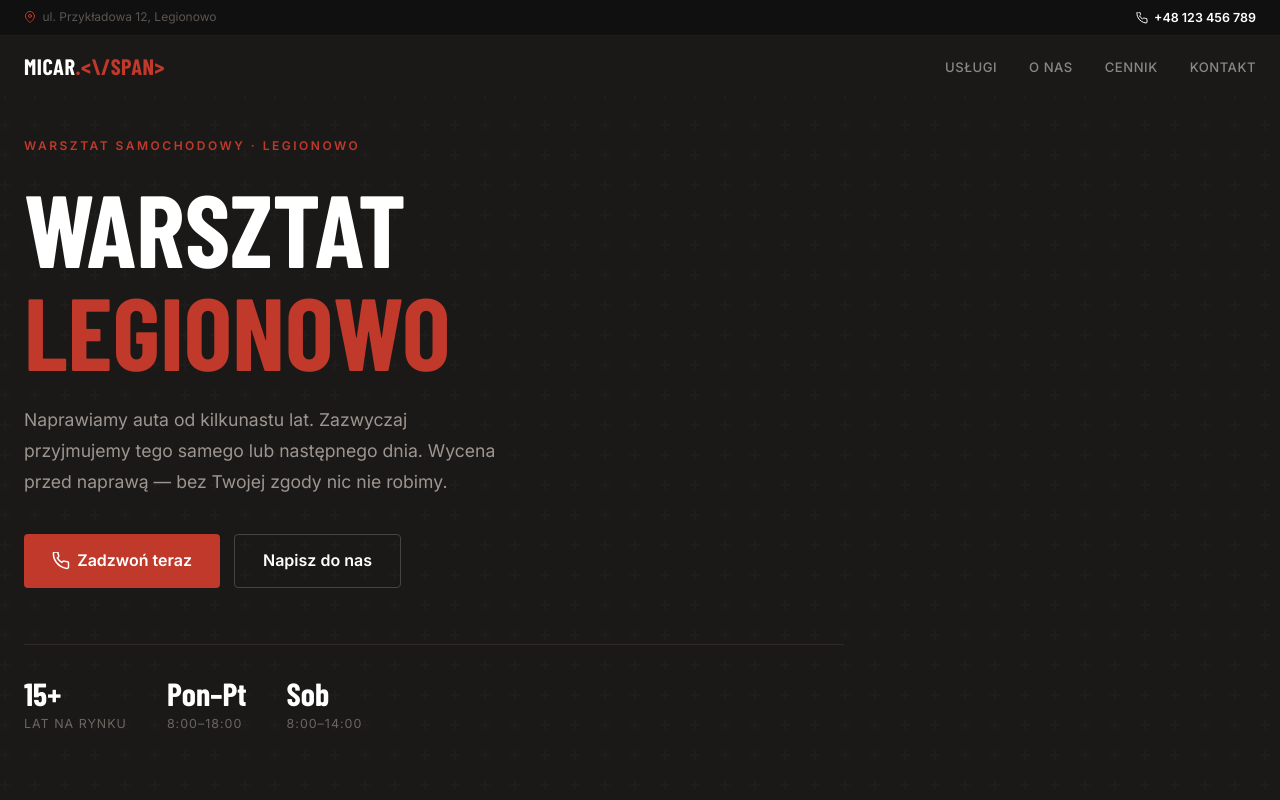
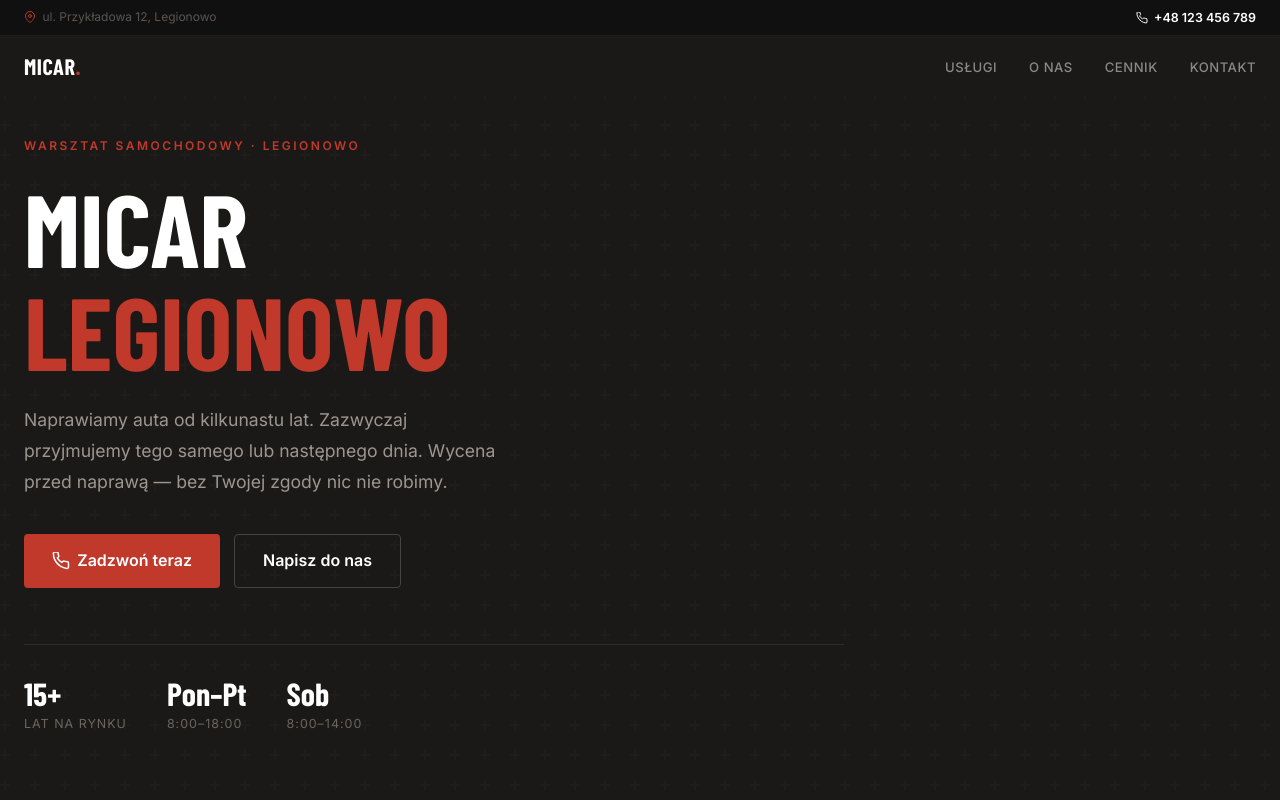
Before and after one commit to JK-2005/warsztat, a plain HTML site: page index.html in a window 1280 px wide. Shown: the top 800 px of the page. Drawn offline with nearby package versions, Linux system fonts and the light colour scheme; a web font is replaced by a local one.

Commit message:
Fix: usunięcie błędnego <\/span> w logo, H1 zmieniony na Micar

```diff
--- a/index.html
+++ b/index.html
@@ -182,7 +182,7 @@
 
 <!-- NAWIGACJA -->
 <nav class="nav">
-  <a href="index.html" class="nav-logo">Micar<span>.<\/span></a>
+  <a href="index.html" class="nav-logo">Micar<span>.</span></a>
   <ul class="nav-links">
     <li><a href="uslugi.html">Usługi</a></li>
     <li><a href="o-nas.html">O nas</a></li>
@@ -205,7 +205,7 @@
 <section class="hero">
   <div class="hero-inner">
     <span class="hero-eyebrow">Warsztat samochodowy · Legionowo</span>
-    <h1>Warsztat<br><em>Legionowo</em></h1>
+    <h1>Micar<br><em>Legionowo</em></h1>
     <p class="hero-desc">
       Naprawiamy auta od kilkunastu lat. Zazwyczaj przyjmujemy tego samego lub następnego dnia.
       Wycena przed naprawą — bez Twojej zgody nic nie robimy.
@@ -337,7 +337,7 @@
 <footer>
   <div class="footer-inner">
     <div class="footer-brand">
-      <a href="index.html" class="nav-logo">Micar<span>.<\/span></a>
+      <a href="index.html" class="nav-logo">Micar<span>.</span></a>
       <address>
         Micar<br>
         ul. Przykładowa 12<br>
```
Also changed, not shown: cennik.html (+2 -2 lines), kontakt.html (+2 -2 lines), o-nas.html (+2 -2 lines), polityka-prywatnosci.html (+2 -2 lines), uslugi.html (+2 -2 lines).
